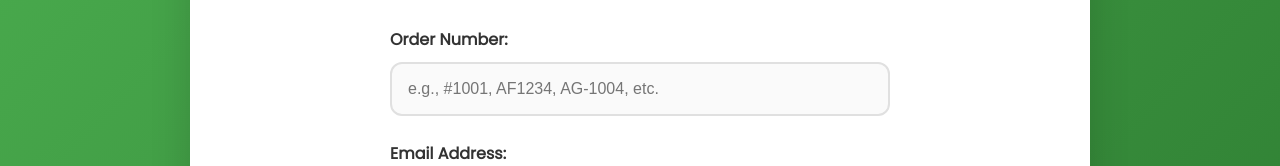
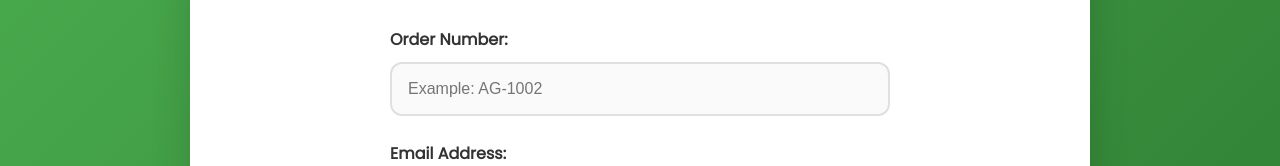
Before and after one commit to AffordableRB/claim-page, a plain HTML site: page index.html in a window 1280 px wide. Shown: the part 311-477 px from the top of the page. Drawn offline with Linux system fonts and the light colour scheme.

Commit message:
Update index.html

```diff
--- a/index.html
+++ b/index.html
@@ -311,7 +311,7 @@
           <input
             type="text"
             id="orderNumber"
-            placeholder="e.g., #1001, AF1234, AG-1004, etc."
+            placeholder="Example: AG-1002"
             required
             autocomplete="off"
           />
```
